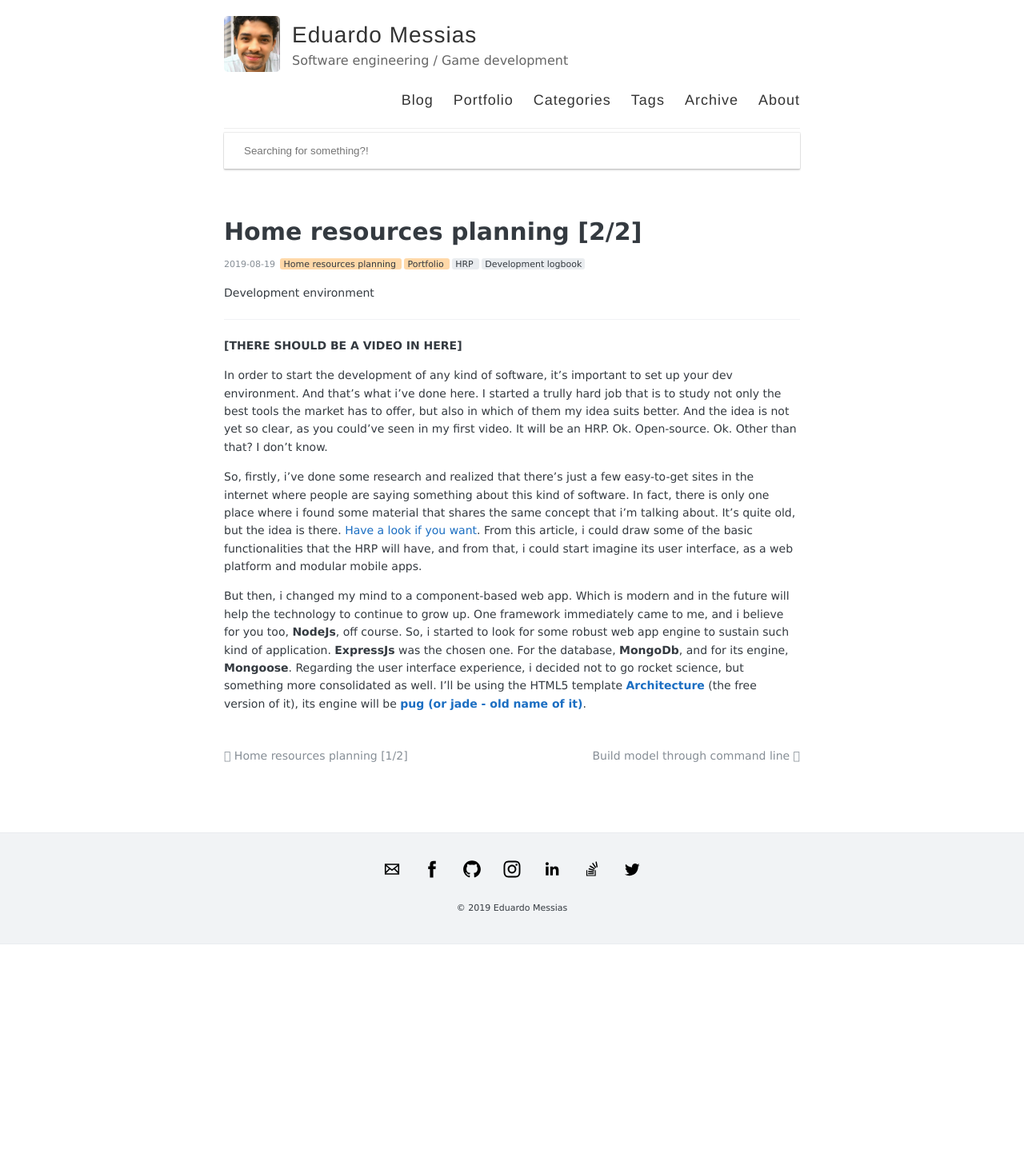
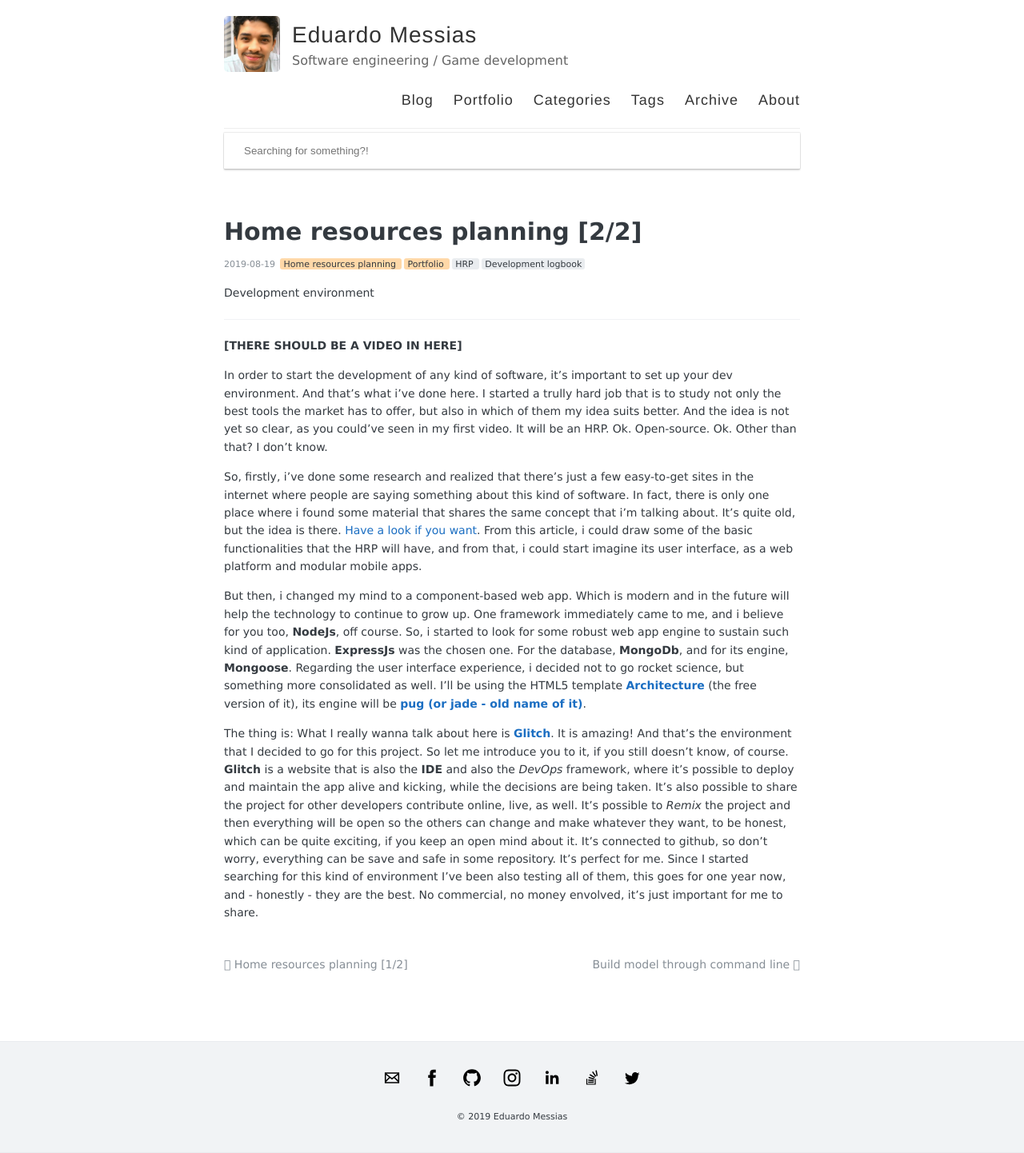
Before and after one commit to eduardomessias/eduardomessias.github.io, a Jekyll site: the page built from _posts/2019-08-19-hrp-glitch.md, in a window 1280 px wide. Shown: the whole page at 80% size. Built offline with Jekyll 4.4.1, drawn with Linux system fonts in a browser that asks for light colours; before the commit the page ends 1181 px from its top, so only the background shows below that.

Commit message:
Update 2019-08-19-hrp-glitch.md

```diff
--- a/_posts/2019-08-19-hrp-glitch.md
+++ b/_posts/2019-08-19-hrp-glitch.md
@@ -20,3 +20,5 @@ In order to start the development of any kind of software, it's important to set
 So, firstly, i've done some research and realized that there's just a few easy-to-get sites in the internet where people are saying something about this kind of software. In fact, there is only one place where i found some material that shares the same concept that i'm talking about. It's quite old, but the idea is there. [Have a look if you want](https://www.infosysblogs.com/sap/2010/03/hrp_home_resource_planning_an.html). From this article, i could draw some of the basic functionalities that the HRP will have, and from that, i could start imagine its user interface, as a web platform and modular mobile apps.
 
 But then, i changed my mind to a component-based web app. Which is modern and in the future will help the technology to continue to grow up. One framework immediately came to me, and i believe for you too, **NodeJs**, off course. So, i started to look for some robust web app engine to sustain such kind of application. **ExpressJs** was the chosen one. For the database, **MongoDb**, and for its engine, **Mongoose**. Regarding the user interface experience, i decided not to go rocket science, but something more consolidated as well. I'll be using the HTML5 template [**Architecture**](https://dashboardpack.com/theme-details/architectui-html-dashboard-free/) (the free version of it), its engine will be [**pug (or jade - old name of it)**](https://pugjs.org/api/getting-started.html).
+
+The thing is: What I really wanna talk about here is [**Glitch**](https://glitch.com). It is amazing! And that's the environment that I decided to go for this project. So let me introduce you to it, if you still doesn't know, of course. **Glitch** is a website that is also the **IDE** and also the *DevOps* framework, where it's possible to deploy and maintain the app alive and kicking, while the decisions are being taken. It's also possible to share the project for other developers contribute online, live, as well. It's possible to *Remix* the project and then everything will be open so the others can change and make whatever they want, to be honest, which can be quite exciting, if you keep an open mind about it. It's connected to github, so don't worry, everything can be save and safe in some repository. It's perfect for me. Since I started searching for this kind of environment I've been also testing all of them, this goes for one year now, and - honestly - they are the best. No commercial, no money envolved, it's just important for me to share.
```
